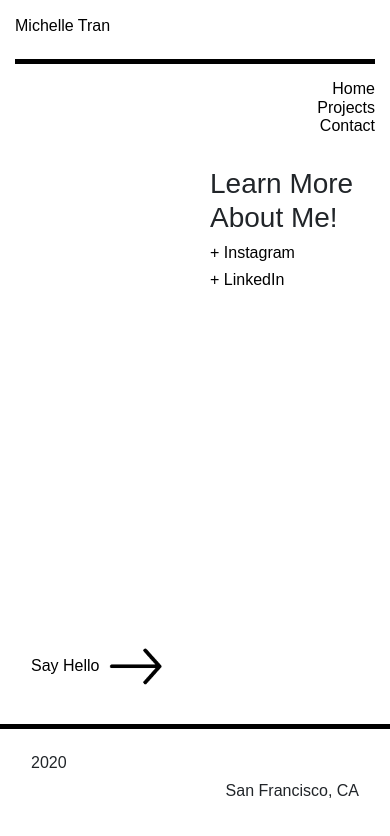
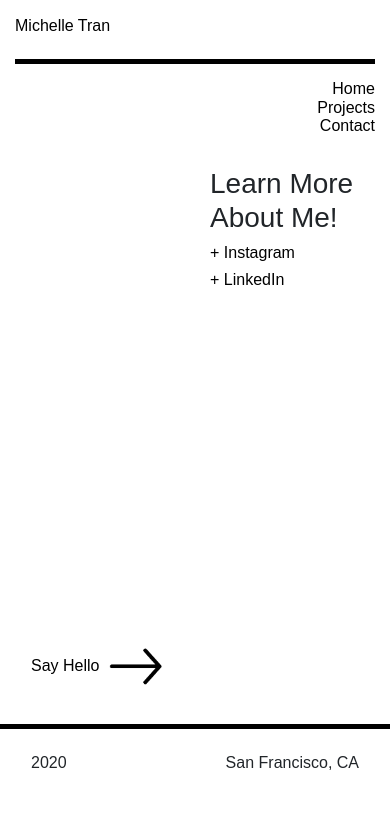
Before and after one commit to m-tran/hw-2-portfolio, a plain HTML site: page assets/pages/contact.html in a window 390 px wide. Drawn offline with nearby package versions, Linux system fonts and the light colour scheme.

Commit message:
responsive footer

```diff
--- a/assets/pages/contact.html
+++ b/assets/pages/contact.html
@@ -71,10 +71,10 @@
         </section>
         <section class="container">
             <div class="row footnote">
-                <div class="col-sm-2">
+                <div class="col-2">
                     <h1>2020</h1>
                 </div>
-                <div class="col-sm-3 city">
+                <div class="col-10 city">
                     <h1>San Francisco, CA</h1>
                 </div>
             </div>
```
Also changed, not shown: assets/pages/portfolio.html (+2 -2 lines), index.html (+2 -2 lines).
